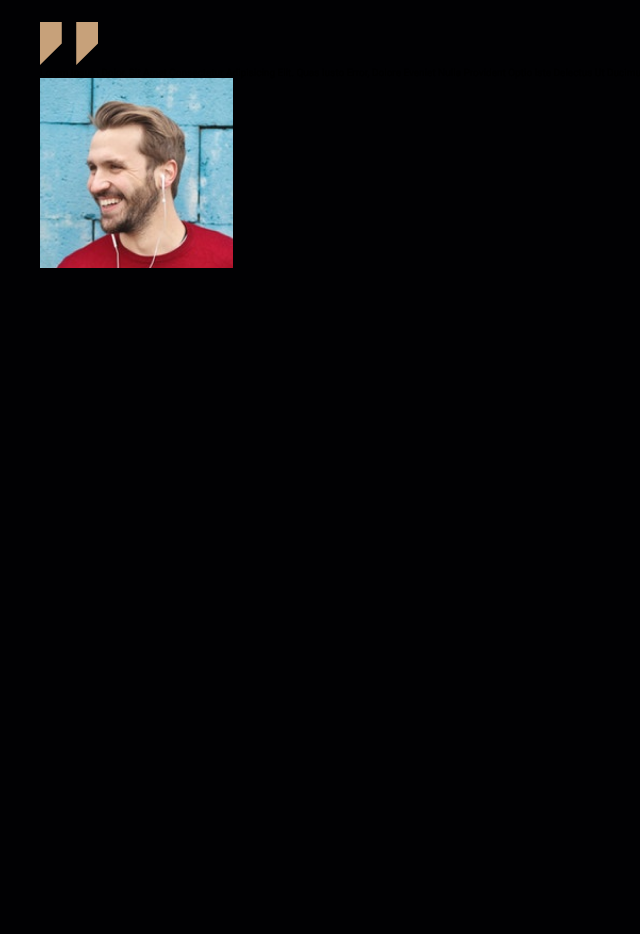
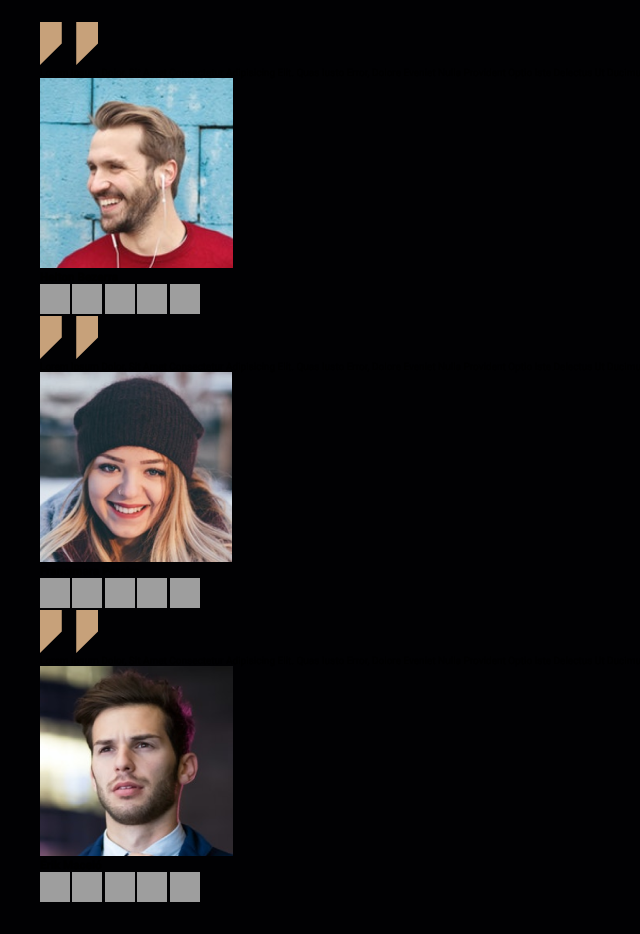
Before and after one commit to WilliandosSantos89/coffe-page, a plain HTML site: page index.html in a window 1280 px wide. Shown: the part 2455-3389 px from the top of the page, without its empty margins (0-640 px from the left). Before the commit the page ends 2755 px from the top, so only its background shows below. Drawn offline with Linux system fonts and the light colour scheme; grey boxes are pictures that could not be loaded.

Commit message:
Update index.html

```diff
--- a/index.html
+++ b/index.html
@@ -114,12 +114,50 @@
 
         <h2 class="title">Nossos <span>Clientes</span></h2>
         <div class="box-container">
+
             <div class="box">
                 <img src="./img_cafeteria/quote-img.png" alt="">
                 <p>Lorem ipsum dolor, sit amet consectetur adipisicing elit. Quas iusto error, dolore eveniet nulla provident optio iste delectus ut ducimus quasi dicta illum eos tempore quia soluta? Corporis, rem nesciunt.</p>
                 <img src="./img_cafeteria/pic-1.png" alt="foto-cliente">
+                <h3>Helton Bezerra</h3>
+                <div class="stars">
+                    <img width="30" height="30" src="https://img.icons8.com/ios-filled/30/ffffff/star--v1.png" alt="star--v1"/>
+                    <img width="30" height="30" src="https://img.icons8.com/ios-filled/30/ffffff/star--v1.png" alt="star--v1"/>
+                    <img width="30" height="30" src="https://img.icons8.com/ios-filled/30/ffffff/star--v1.png" alt="star--v1"/>
+                    <img width="30" height="30" src="https://img.icons8.com/ios-filled/30/ffffff/star--v1.png" alt="star--v1"/>
+                    <img width="30" height="30" src="https://img.icons8.com/ios-glyphs/30/ffffff/star-half-empty.png" alt="star-half-empty"/>
+                </div>
+            </div>
 
+            <div class="box">
+                <img src="./img_cafeteria/quote-img.png" alt="">
+                <p>Lorem ipsum dolor, sit amet consectetur adipisicing elit. Quas iusto error, dolore eveniet nulla provident optio iste delectus ut ducimus quasi dicta illum eos tempore quia soluta? Corporis, rem nesciunt.</p>
+                <img src="./img_cafeteria/pic-2.png" alt="foto-cliente">
+                <h3>Francimara Pereira</h3>
+                <div class="stars">
+                    <img width="30" height="30" src="https://img.icons8.com/ios-filled/30/ffffff/star--v1.png" alt="star--v1"/>
+                    <img width="30" height="30" src="https://img.icons8.com/ios-filled/30/ffffff/star--v1.png" alt="star--v1"/>
+                    <img width="30" height="30" src="https://img.icons8.com/ios-filled/30/ffffff/star--v1.png" alt="star--v1"/>
+                    <img width="30" height="30" src="https://img.icons8.com/ios-filled/30/ffffff/star--v1.png" alt="star--v1"/>
+                    <img width="30" height="30" src="https://img.icons8.com/ios-glyphs/30/ffffff/star-half-empty.png" alt="star-half-empty"/>
+                </div>
             </div>
+
+            <div class="box">
+                <img src="./img_cafeteria/quote-img.png" alt="">
+                <p>Lorem ipsum dolor, sit amet consectetur adipisicing elit. Quas iusto error, dolore eveniet nulla provident optio iste delectus ut ducimus quasi dicta illum eos tempore quia soluta? Corporis, rem nesciunt.</p>
+                <img src="./img_cafeteria/pic-3.png" alt="foto-cliente">
+                <h3>Érik Maceió</h3>
+                <div class="stars">
+                    <img width="30" height="30" src="https://img.icons8.com/ios-filled/30/ffffff/star--v1.png" alt="star--v1"/>
+                    <img width="30" height="30" src="https://img.icons8.com/ios-filled/30/ffffff/star--v1.png" alt="star--v1"/>
+                    <img width="30" height="30" src="https://img.icons8.com/ios-filled/30/ffffff/star--v1.png" alt="star--v1"/>
+                    <img width="30" height="30" src="https://img.icons8.com/ios-filled/30/ffffff/star--v1.png" alt="star--v1"/>
+                    <img width="30" height="30" src="https://img.icons8.com/ios-glyphs/30/ffffff/star-half-empty.png" alt="star-half-empty"/>
+                </div>
+            </div>
+
+
         </div>
 
 
```
